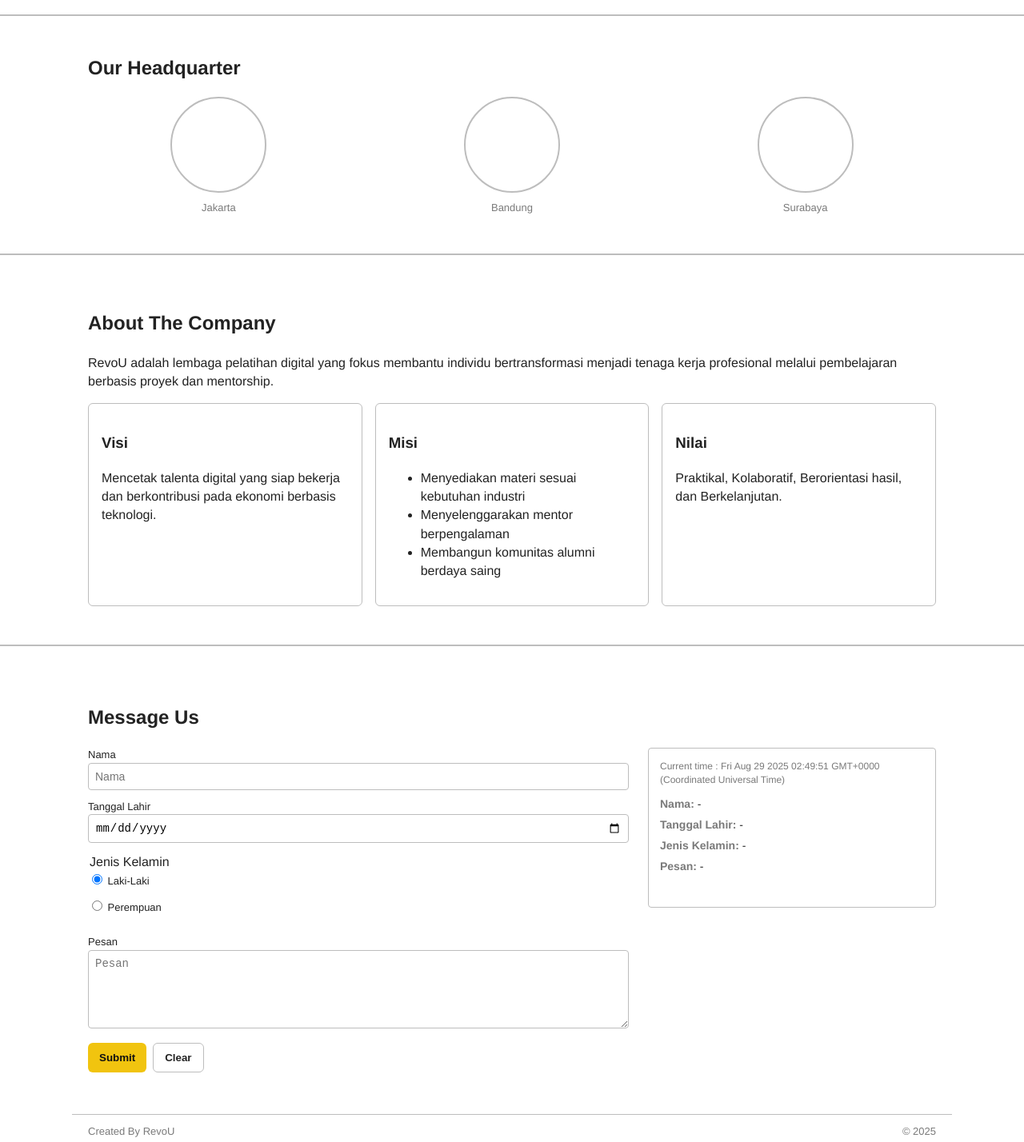
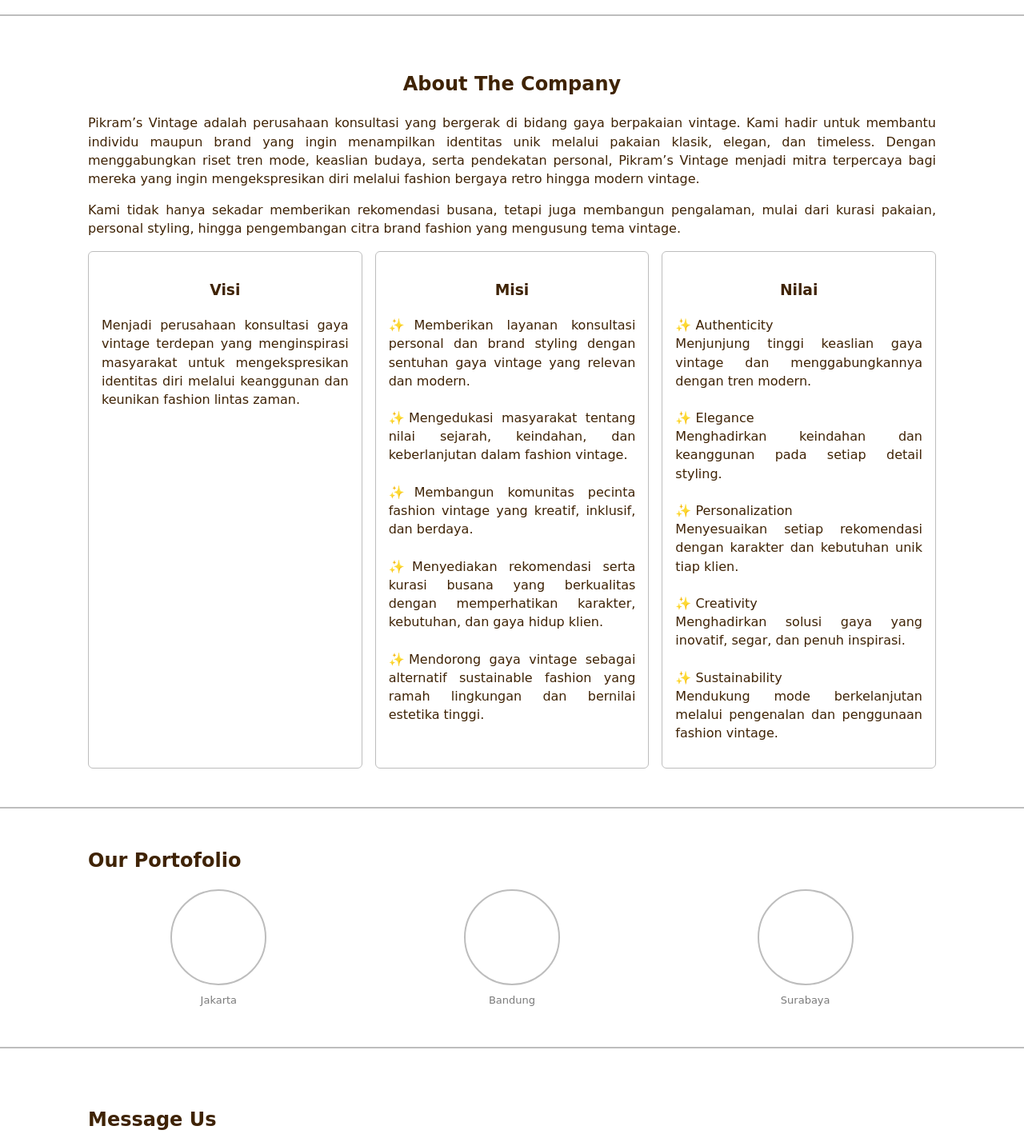
Before and after one commit to Revou-Coding-Camp/codingcamp-25-aug-25-pikram28, a plain HTML site: page index.html in a window 1280 px wide. Shown: the part 560-1988 px from the top of the page at 80% size. Drawn offline with Linux system fonts and the light colour scheme; a web font is replaced by a local one.

Commit message:
menambahkan isi konten

```diff
--- a/css/style.css
+++ b/css/style.css
@@ -3,7 +3,7 @@
 :root{
   --bg:#ffffff;
   --text:#222;
-  --accent:#f1c40f;
+  --accent:#ac1db19f;
   --muted:#7a7a7a;
   --border:#bdbdbd;
   --max-width:1100px;
@@ -15,8 +15,8 @@
 html,body{height:100%}
 body{
   margin:0;
-  font-family: "Helvetica Neue", Arial, sans-serif;
-  color:var(--text);
+  font-family: 'Caprasimo', cursive;
+	color: #3F2305;
   background:var(--bg);
   -webkit-font-smoothing:antialiased;
   -moz-osx-font-smoothing:grayscale;
@@ -36,15 +36,17 @@
   z-index:20;
 }
 .brand .logo{
+
   display:inline-block;
   font-weight:700;
   background:var(--accent);
-  color:#111;
+  color:#3F2305;
   padding:8px 12px;
   border-radius:18px;
   font-size:18px;
   letter-spacing:1px;
 }
+
 .brand .logo span{font-weight:900}
 
 .nav{display:flex;gap:10px}
@@ -70,12 +72,12 @@
 
 /* HQ Section */
 .section-divider{border:0;border-top:2px solid var(--border);margin:28px 0}
-.hq{max-width:var(--max-width);margin:0 auto;padding:20px var(--container-padding)}
-.hq h2{margin:0 0 18px 0}
-.hq-list{display:flex;gap:40px;justify-content:space-between;align-items:center;flex-wrap:wrap}
-.hq-item{text-align:center;flex:1;min-width:120px}
-.hq-circle{width:120px;height:120px;border-radius:50%;border:2px solid var(--border);margin:0 auto 10px;background:transparent}
-.hq-label{font-size:13px;color:var(--muted)}
+.portfolio{max-width:var(--max-width);margin:0 auto;padding:20px var(--container-padding)}
+.portfolio h2{margin:0 0 18px 0}
+.portfolio-list{display:flex;gap:40px;justify-content:space-between;align-items:center;flex-wrap:wrap}
+.portfolio-item{text-align:center;flex:1;min-width:120px}
+.portfolio-circle{width:120px;height:120px;border-radius:50%;border:2px solid var(--border);margin:0 auto 10px;background:transparent}
+.portfolio-label{font-size:13px;color:var(--muted)}
 
 /* Contact / Message Us */
 .contact-section{max-width:var(--max-width);margin:32px auto;padding:20px var(--container-padding)}
@@ -117,7 +119,7 @@
 @media (max-width:900px){
   .contact-grid{grid-template-columns:1fr; }
   .about-grid{grid-template-columns:1fr}
-  .hq-list{gap:18px}
+  .portfolio-list{gap:18px}
   .banner-placeholder{height:200px}
   .nav{gap:6px}
   .hero h1{font-size:18px}
@@ -127,7 +129,7 @@
   .nav-link{font-size:12px;padding:6px 8px}
   .brand .logo{font-size:16px;padding:6px 10px}
   .hero-inner{padding:12px 0}
-  .hq-circle{width:90px;height:90px}
+  .portfolio-circle{width:90px;height:90px}
   .contact-form input,.contact-form textarea{font-size:13px}
   .preview-box{min-height:160px}
   .section-divider{margin:18px 0}
--- a/index.html
+++ b/index.html
@@ -3,14 +3,15 @@
 <head>
   <meta charset="utf-8" />
   <meta name="viewport" content="width=device-width,initial-scale=1" />
-  <title>RevoU - Demo Website</title>
+  <title>Pikram's Vintage | Vintage Style References</title>
+  <link href="https://fonts.googleapis.com/css2?family=Caprasimo&display=swap" rel="stylesheet">
   <link rel="stylesheet" href="css/style.css" />
 </head>
 <body>
   <!-- HEADER -->
   <header class="site-header">
     <div class="brand">
-      <div class="logo">REV<span>O</span></div>
+      <div class="logo">P<span>RV</span></div>
     </div>
     <nav class="nav">
       <a href="#hero" class="nav-link active">Home</a>
@@ -34,45 +35,54 @@
 
     <hr class="section-divider" />
 
-    <!-- HQ -->
-    <section class="hq">
-      <h2>Our Headquarter</h2>
-      <div class="hq-list">
-        <div class="hq-item"><div class="hq-circle"></div><div class="hq-label">Jakarta</div></div>
-        <div class="hq-item"><div class="hq-circle"></div><div class="hq-label">Bandung</div></div>
-        <div class="hq-item"><div class="hq-circle"></div><div class="hq-label">Surabaya</div></div>
+    <!-- OUR PROFILE -->
+    <section id="profile" class="company-about">
+      <div class="container">
+        <center><h2>About The Company</h2></center>
+        <p align="justify">
+          Pikram’s Vintage adalah perusahaan konsultasi yang bergerak di bidang gaya berpakaian vintage. Kami hadir untuk membantu individu maupun brand yang ingin menampilkan identitas unik melalui pakaian klasik, elegan, dan timeless. Dengan menggabungkan riset tren mode, keaslian budaya, serta pendekatan personal, Pikram’s Vintage menjadi mitra terpercaya bagi mereka yang ingin mengekspresikan diri melalui fashion bergaya retro hingga modern vintage. </p>
+        <p align="justify">
+          Kami tidak hanya sekadar memberikan rekomendasi busana, tetapi juga membangun pengalaman, mulai dari kurasi pakaian, personal styling, hingga pengembangan citra brand fashion yang mengusung tema vintage.</p>
+
+
+        <div class="about-grid">
+          <div class="card">
+            <center><h3>Visi</h3></center>
+            <p align="justify">Menjadi perusahaan konsultasi gaya vintage terdepan yang menginspirasi masyarakat untuk mengekspresikan identitas diri melalui keanggunan dan keunikan fashion lintas zaman.</p>
+          </div>
+          <div class="card">
+            <center><h3>Misi</h3></center>
+            <p align="justify">
+              ✨Memberikan layanan konsultasi personal dan brand styling dengan sentuhan gaya vintage yang relevan dan modern.<br><br>
+              ✨Mengedukasi masyarakat tentang nilai sejarah, keindahan, dan keberlanjutan dalam fashion vintage.<br><br>
+              ✨Membangun komunitas pecinta fashion vintage yang kreatif, inklusif, dan berdaya.<br><br>
+              ✨Menyediakan rekomendasi serta kurasi busana yang berkualitas dengan memperhatikan karakter, kebutuhan, dan gaya hidup klien.<br><br>
+              ✨Mendorong gaya vintage sebagai alternatif sustainable fashion yang ramah lingkungan dan bernilai estetika tinggi.
+            </p>
+          </div>
+          <div class="card">
+            <center><h3>Nilai</h3></center>
+            <p align="justify">
+              ✨ Authenticity<br>Menjunjung tinggi keaslian gaya vintage dan menggabungkannya dengan tren modern. <br><br>
+              ✨ Elegance<br>Menghadirkan keindahan dan keanggunan pada setiap detail styling. <br><br>
+              ✨ Personalization<br>Menyesuaikan setiap rekomendasi dengan karakter dan kebutuhan unik tiap klien. <br><br>
+              ✨ Creativity<br>Menghadirkan solusi gaya yang inovatif, segar, dan penuh inspirasi. <br><br>
+              ✨ Sustainability<br>Mendukung mode berkelanjutan melalui pengenalan dan penggunaan fashion vintage.
+            </p>
+          </div>
+        </div>
       </div>
     </section>
 
     <hr class="section-divider" />
 
-    <!-- OUR PROFILE -->
-    <section id="profile" class="company-about">
-      <div class="container">
-        <h2>About The Company</h2>
-        <p>
-          RevoU adalah lembaga pelatihan digital yang fokus membantu individu bertransformasi menjadi tenaga kerja profesional
-          melalui pembelajaran berbasis proyek dan mentorship.
-        </p>
-
-        <div class="about-grid">
-          <div class="card">
-            <h3>Visi</h3>
-            <p>Mencetak talenta digital yang siap bekerja dan berkontribusi pada ekonomi berbasis teknologi.</p>
-          </div>
-          <div class="card">
-            <h3>Misi</h3>
-            <ul>
-              <li>Menyediakan materi sesuai kebutuhan industri</li>
-              <li>Menyelenggarakan mentor berpengalaman</li>
-              <li>Membangun komunitas alumni berdaya saing</li>
-            </ul>
-          </div>
-          <div class="card">
-            <h3>Nilai</h3>
-            <p>Praktikal, Kolaboratif, Berorientasi hasil, dan Berkelanjutan.</p>
-          </div>
-        </div>
+     <!-- HQ -->
+    <section class="portfolio" id="portfolio">
+      <h2>Our Portofolio</h2>
+      <div class="portfolio-list">
+        <div class="portfolio-item"><div class="portfolio-circle"></div><div class="portfolio-label">Jakarta</div></div>
+        <div class="portfolio-item"><div class="portfolio-circle"></div><div class="portfolio-label">Bandung</div></div>
+        <div class="portfolio-item"><div class="portfolio-circle"></div><div class="portfolio-label">Surabaya</div></div>
       </div>
     </section>
 
@@ -117,7 +127,7 @@
 
     <!-- FOOTER -->
     <footer class="site-footer">
-      <div>Created By RevoU</div>
+      <div>Created By PIKRAM VINTAGE</div>
       <div>&copy; <span id="year"></span></div>
     </footer>
   </main>
```
